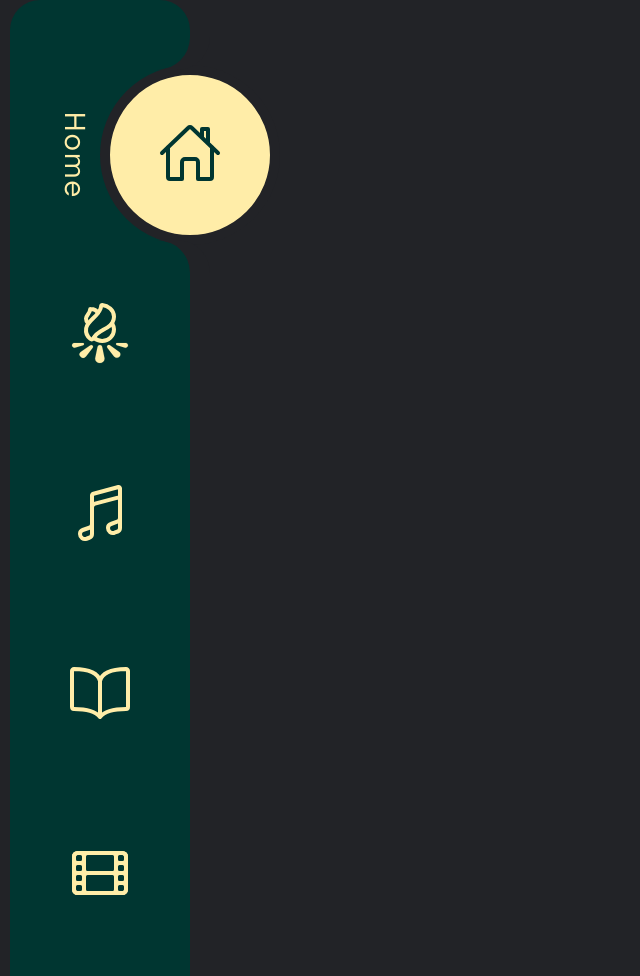
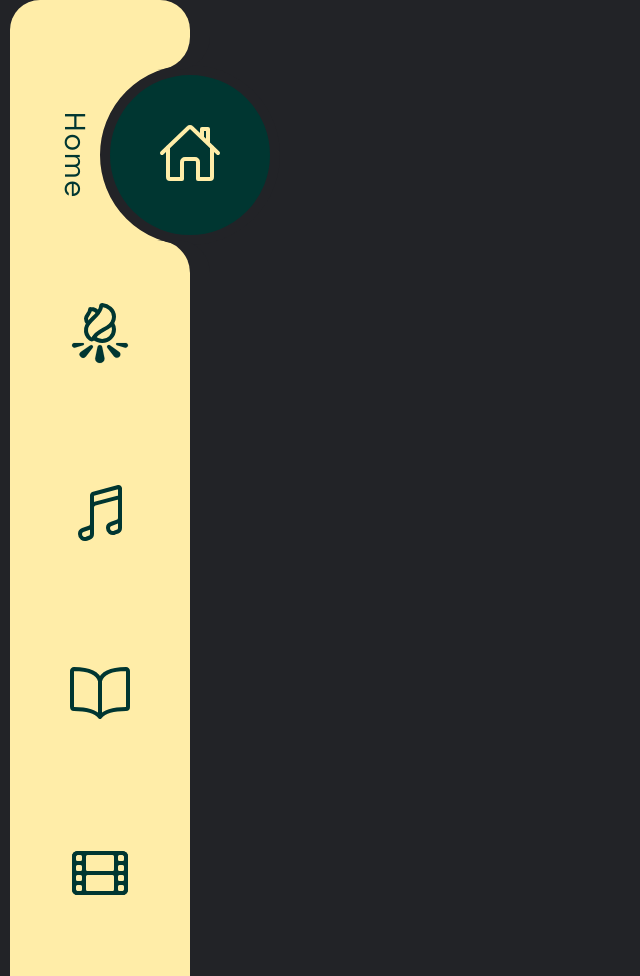
Before and after one commit to kietsyu/testweb, a plain HTML site: page index.html in a window 1280 px wide. Shown: the top 976 px of the page, without its empty margins (0-640 px from the left). Drawn offline with nearby package versions, Linux system fonts and the light colour scheme.

Commit message:
test color

```diff
--- a/stylesheets/navbar_style.css
+++ b/stylesheets/navbar_style.css
@@ -13,8 +13,8 @@
 }
 
 :root {
-    --dark-clr: #003631;
-    --light-clr: #FFEDA8;
+    --dark-clr: #FFEDA8;
+    --light-clr: #003631;
     --bg-clr: #222327;
     --indi-clr: #1bfff7;
 }
```
